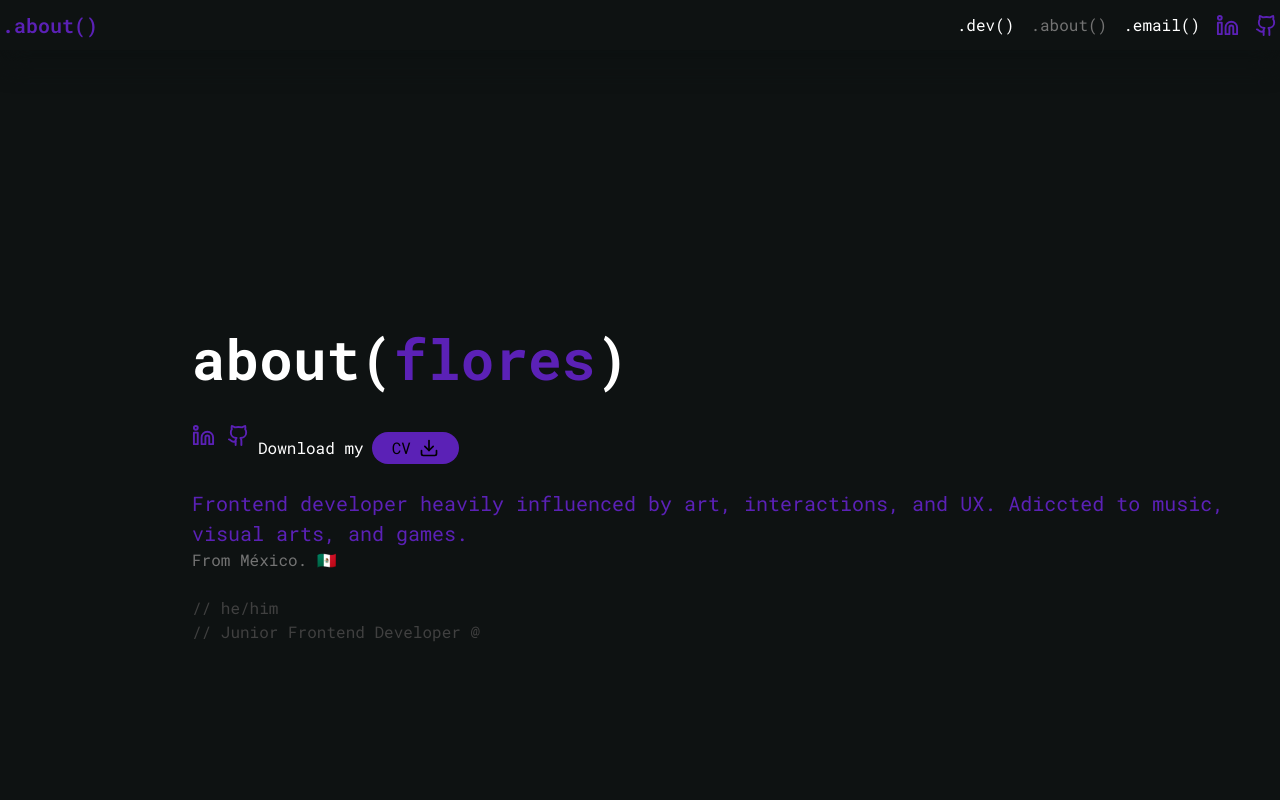
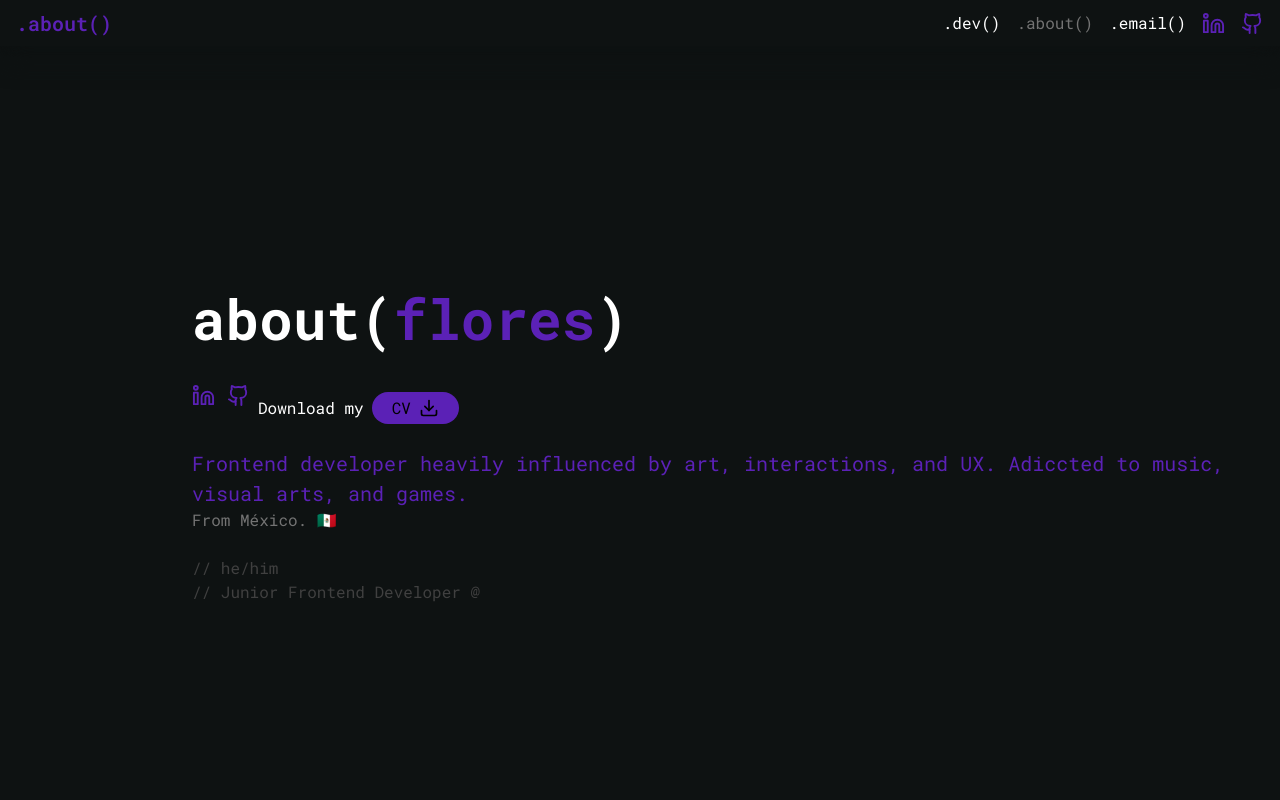
Before and after one commit to floreesleo/portafolio, a Next.js app: page /about in a window 1280 px wide. Shown: the top 800 px of the page. Built offline with nearby package versions, Linux system fonts and the light colour scheme; what tailwindcss-animated would draw is missing.

Commit message:
fix: 🔃 Cambio de tamaños
Se cambiaron el tamaño de los paddings del componente layout.tsx. Se pasaron del tamaño lg a md para ajustar el tamaño en las pantallas de tablets.

Se crea un div el cual se usará como background en la página About.

```diff
--- a/src/app/about/page.tsx
+++ b/src/app/about/page.tsx
@@ -9,6 +9,7 @@ import {
 export default function AboutPage() {
   return (
     <div>
+      {/* <div className="fixed -left-24 top-52 z-50 h-[450px] w-[450px] rounded-full bg-violet-800/55 backdrop-blur-md" /> */}
       <MyDescription />
       <div className="space-y-10">
         <MainSkills />
--- a/src/app/layout.tsx
+++ b/src/app/layout.tsx
@@ -20,7 +20,7 @@ export default function RootLayout({
     <html lang="en">
       <body className={roboto_mono.className}>
         <Nav />
-        <main className="mt-10 flex flex-col pl-8 lg:mt-20 lg:pl-48 lg:pr-10">
+        <main className="mt-10 flex flex-col pl-8 md:pl-48 md:pr-10">
           {children}
         </main>
         <Footer />
--- a/src/components/nav/Nav.tsx
+++ b/src/components/nav/Nav.tsx
@@ -19,7 +19,7 @@ export default function Nav() {
 
   return (
     <nav className="fixed left-0 top-0 z-50 flex h-fit w-full items-center bg-custom-dark py-2 shadow-xl shadow-custom-dark">
-      <div className="container mx-auto flex animate-fade-down items-center justify-between px-4 animate-duration-1000 animate-once md:p-0.5">
+      <div className="container mx-auto flex animate-fade-down items-center justify-between px-4 animate-duration-1000 animate-once">
         <h2 className="select-none text-xl font-semibold text-violet-800">
           {title}
         </h2>
```
